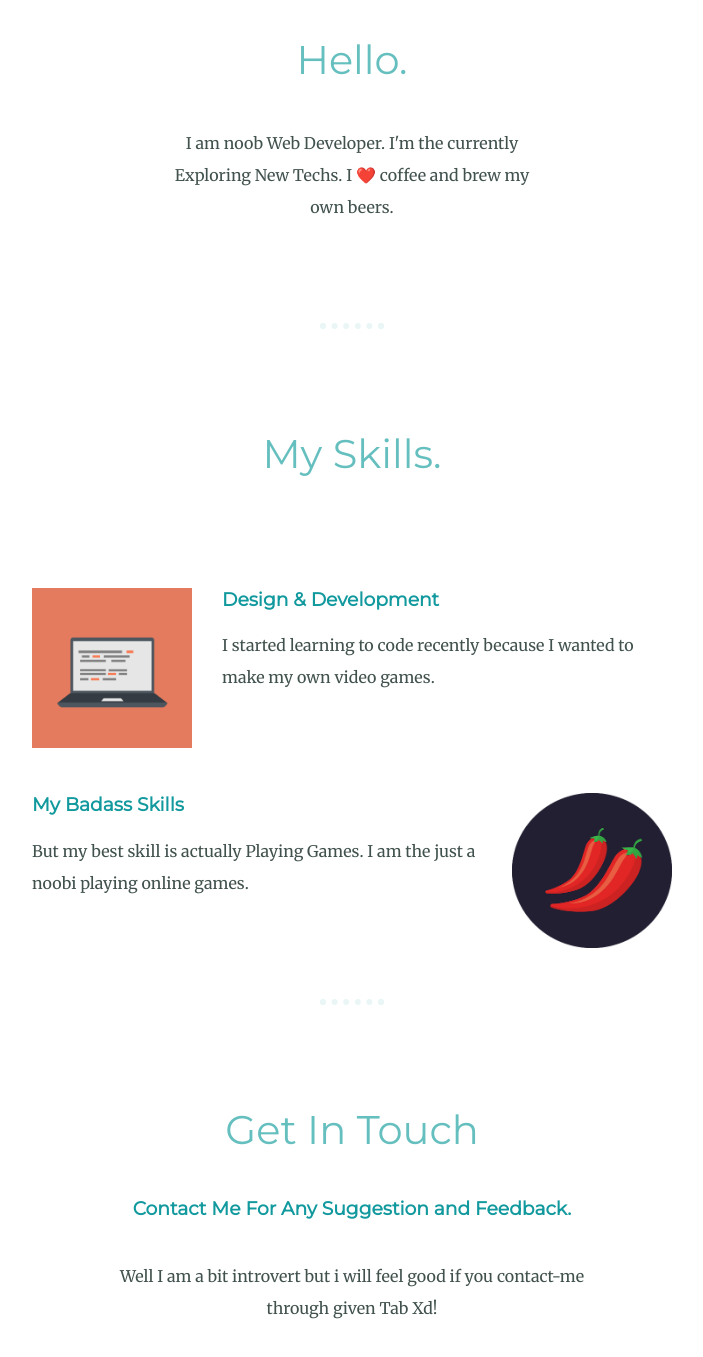
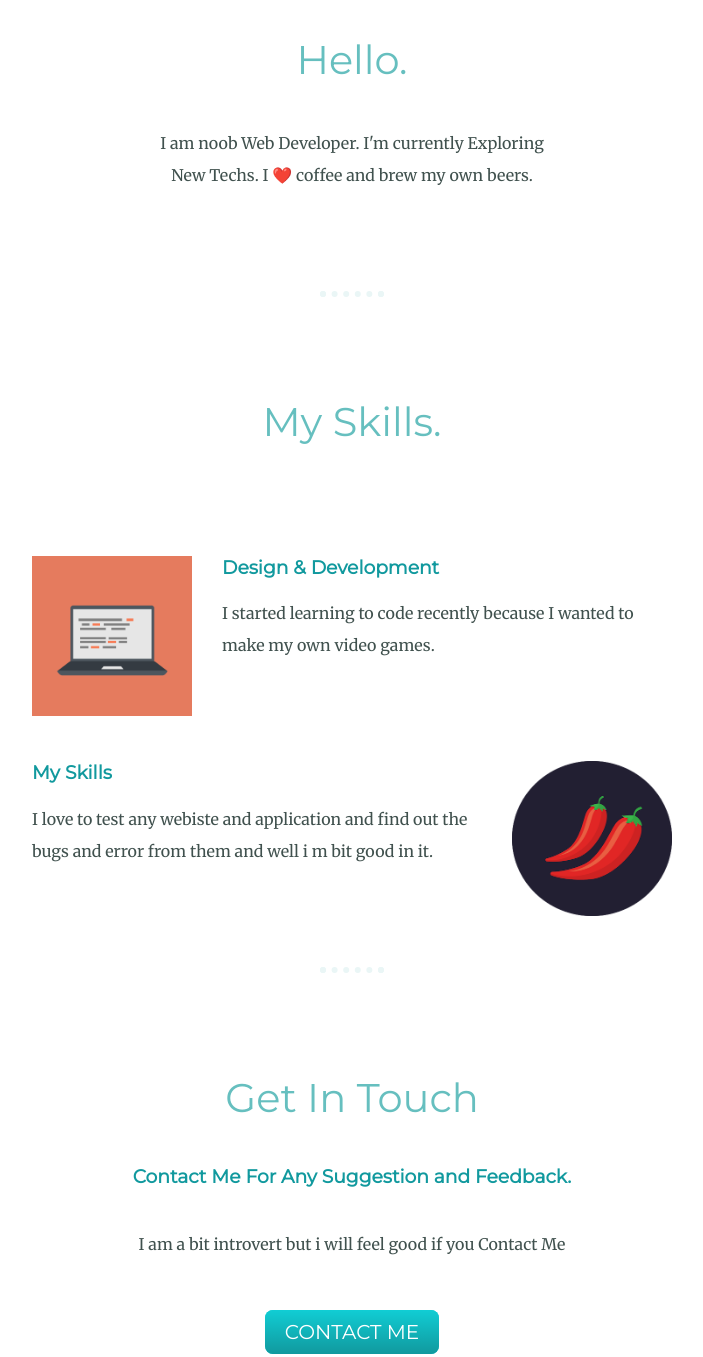
Before and after one commit to mohdabbas561/myweb, a plain HTML site: page index.html in a window 1280 px wide. Shown: the part 1111-2468 px from the top of the page, without its empty margins (288-991 px from the left). Drawn offline with Linux system fonts and the light colour scheme.

Commit message:
Update index.html

```diff
--- a/index.html
+++ b/index.html
@@ -24,7 +24,7 @@
     <div class="profile">
       <img src="img/photo.png" alt="angela-profile-img">
       <h2>Hello.</h2>
-      <p class="intro">I am noob Web Developer. I'm the currently Exploring New Techs. I ❤️ coffee and brew my own beers.</p>
+      <p class="intro">I am noob Web Developer. I'm currently Exploring New Techs. I ❤️ coffee and brew my own beers.</p>
     </div>
     <hr>
     <div class="skills">
@@ -39,8 +39,8 @@
       <div class="skill-row">
         <img class="chilli-img" src="img/chillies.png" alt="chillies-img">
 
-        <h3>My Badass Skills</h3>
-        <p>But my best skill is actually Playing Games. I am the just a noobi playing online games.</p>
+        <h3>My Skills</h3>
+        <p>I love to test any webiste and application and find out the bugs and error from them and well i m bit good in it.</p>
 
       </div>
     </div>
@@ -48,7 +48,7 @@
     <div class="contact-me">
       <h2>Get In Touch</h2>
       <h3>Contact Me For Any Suggestion and Feedback.</h3>
-      <p class="contact-message">Well I am a bit introvert but i will feel good if you contact-me through given Tab Xd!</p>
+      <p class="contact-message">I am a bit introvert but i will feel good if you Contact Me</p>
       <a class="btn" href="mailto:mohammadabbas9876@gmail.com">CONTACT ME</a>
     </div>
   </div>
```
